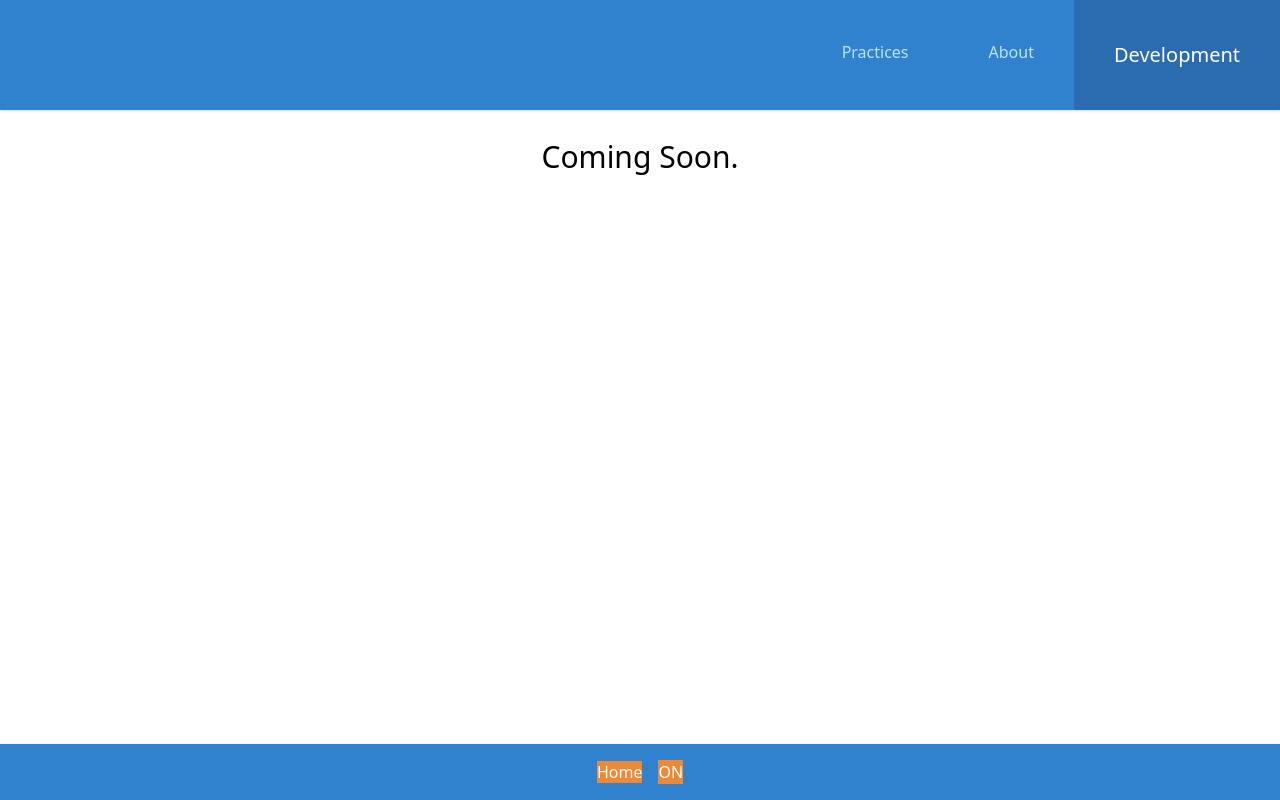
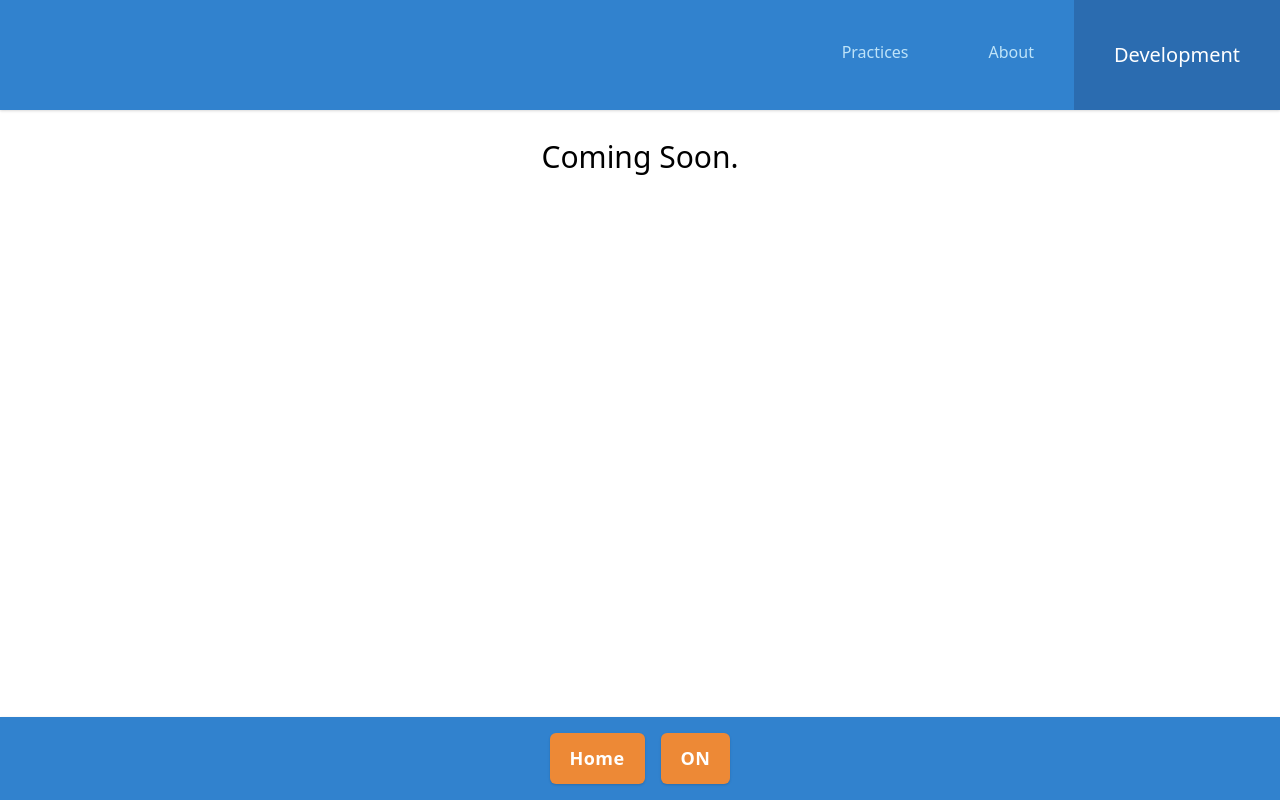
Before and after one commit to davidgfitzgerald/rehearsal-log, a React (Create React App) app: page /development in a window 1280 px wide. Built offline with nearby package versions, Linux system fonts and the light colour scheme.

Commit message:
Rename COLOURS

```diff
--- a/src/app.js
+++ b/src/app.js
@@ -3,12 +3,13 @@ import React from 'react'
 import { Practices, About, Development } from './pages'
 import { Nav, Footer } from './layout'
 import { BrowserRouter as Router, Switch, Route } from 'react-router-dom'
-import { APP_COLOUR_1 } from './utils/globals.json'
+import { COLOURS } from './utils/globals.json'
 
+const PRIMARY_COLOUR = COLOURS.PRIMARY;
 
 function App() {
   return (
-    <div className={"bg-"+APP_COLOUR_1+"-150 flex flex-col min-h-screen"}>
+    <div className={"bg-"+PRIMARY_COLOUR+"-150 flex flex-col min-h-screen"}>
       <Router className="App">
         <Nav/>
 
--- a/src/components/Toggle.js
+++ b/src/components/Toggle.js
@@ -1,5 +1,7 @@
 import React from 'react'
-import {APP_COLOUR_2} from "../utils/globals.json";
+import { COLOURS } from "../utils/globals.json";
+
+const SECONDARY_COLOUR = COLOURS.SECONDARY
 
 class Toggle extends React.Component {
   constructor(props) {
@@ -18,7 +20,7 @@ class Toggle extends React.Component {
 
   render() {
     return (
-      <button className={"cbutton bg-"+APP_COLOUR_2+"-500 text-white"}
+      <button className={"cbutton1 bg-"+SECONDARY_COLOUR+"-500 text-white"}
               onClick={this.handleClick}>
         {this.state.isToggleOn ? 'ON' : 'OFF'}
       </button>
--- a/src/components/practices/new_practice.js
+++ b/src/components/practices/new_practice.js
@@ -1,7 +1,8 @@
 import React from 'react'
 import { useFormik } from "formik";
-import { APP_COLOUR_2 } from "../../utils/globals.json";
+import { COLOURS } from "../../utils/globals.json";
 
+const SECONDARY_COLOUR = COLOURS.SECONDARY;
 
 function PracticeForm() {
   const labels = [
@@ -47,7 +48,7 @@ function PracticeForm() {
             )
           })}
         </select>
-        <button className={"cbutton bg-" + APP_COLOUR_2 + "-500 text-white"} type="submit">Submit</button>
+        <button className={"cbutton1 bg-" + SECONDARY_COLOUR + "-500 text-white"} type="submit">Submit</button>
       </form>
     </div>
   );
--- a/src/layout/Footer.js
+++ b/src/layout/Footer.js
@@ -1,13 +1,16 @@
 import React from 'react';
-import { APP_COLOUR_1, APP_COLOUR_2 } from '../utils/globals.json'
+import { COLOURS } from '../utils/globals.json'
 import Toggle from "../components/Toggle";
 
+const PRIMARY_COLOUR = COLOURS.PRIMARY;
+const SECONDARY_COLOUR = COLOURS.SECONDARY;
+
 const Footer = () => (
-    <footer className={"bg-"+APP_COLOUR_1+"-600 text-"+APP_COLOUR_1+"-300 shadow p-2"}>
+    <footer className={"bg-"+PRIMARY_COLOUR+"-600 text-"+PRIMARY_COLOUR+"-300 shadow p-2"}>
       <ul className="flex mx-auto sm:mx-auto justify-center">
         <li className="m-2">
           <a href="/"
-             className={"cbutton bg-"+APP_COLOUR_2+"-500 text-white"}>Home</a>
+             className={"cbutton1 bg-"+SECONDARY_COLOUR+"-500 text-white"}>Home</a>
         </li>
         <li className="m-2">
           <Toggle/>
--- a/src/layout/Nav.js
+++ b/src/layout/Nav.js
@@ -1,6 +1,8 @@
 import React from 'react';
 import {NavLink} from "react-router-dom";
-import { APP_COLOUR_1 } from '../utils/globals.json'
+import { COLOURS } from '../utils/globals.json'
+
+const PRIMARY_COLOUR = COLOURS.PRIMARY
 const navs = [
   {url: '/', name: 'Practices'},
   {url: '/about', name: 'About'},
@@ -10,14 +12,14 @@ const navs = [
 const Nav = () => (
 
   <div className="">
-    <nav className={"bg-"+APP_COLOUR_1+"-600 text-"+APP_COLOUR_1+"-200 shadow"}>
+    <nav className={"bg-"+PRIMARY_COLOUR+"-600 text-"+PRIMARY_COLOUR+"-200 shadow"}>
       <ul className="flex sm:mx-auto justify-center lg:justify-end">
         {navs.map((navItem, i) => {
           return (
             <li className="flex" key={i}>
               <NavLink key={i} exact
-                       className={"space-x-5 p-10 hover:bg-" + APP_COLOUR_1 + "-500 hover:text-white"  }
-                       activeClassName={"text-white text-xl bg-" + APP_COLOUR_1 + "-700"}
+                       className={"space-x-5 p-10 hover:bg-" + PRIMARY_COLOUR + "-500 hover:text-white"  }
+                       activeClassName={"text-white text-xl bg-" + PRIMARY_COLOUR + "-700"}
                        to={navItem.url}>{navItem.name}
               </NavLink>
             </li>)
--- a/src/utils/globals.json
+++ b/src/utils/globals.json
@@ -1,6 +1,9 @@
 {
-  "APP_COLOUR_1": "blue",
-  "APP_COLOUR_2": "orange",
+  "COLOURS": {
+    "PRIMARY": "blue",
+    "SECONDARY": "orange",
+    "ERROR": "red"
+  },
   "RDS_ENDPOINT": "rehearsal-log.cdlltxeggpnv.us-east-2.rds.amazonaws.com",
   "AWS_PORT": 3306,
   "ENDPOINTS": {
```
